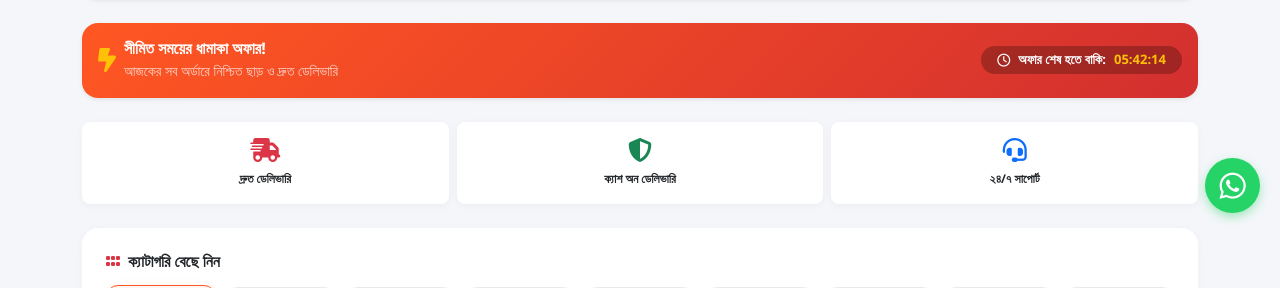
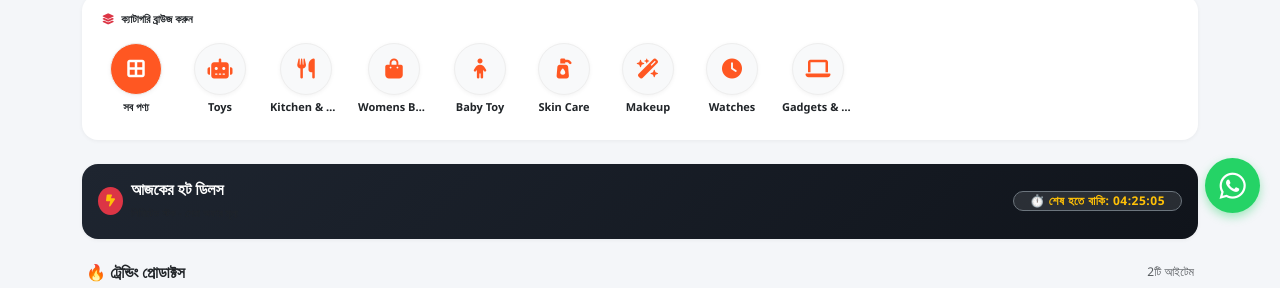
Before and after one commit to WebsiteMaker9876/NovaCartBd, a Flask app: page / in a window 1280 px wide. Shown: the part 507-795 px from the top of the page. Run offline with Flask 3, Linux system fonts and the light colour scheme; data comes from the database, SQL or seed files in the repository; some libraries are stand-ins or nearby versions.

Commit message:
Update index.html

```diff
--- a/templates/index.html
+++ b/templates/index.html
@@ -4,125 +4,107 @@
 
 {% block content %}
 
-<!-- Hero Banner Section -->
+<!-- Hero Offer Banner -->
 {% if site_settings.header_banner_url %}
-<div class="hero-banner-section mb-4">
+<div class="mb-3">
     <a href="{{ site_settings.banner_link }}" class="d-block text-decoration-none">
-        <div class="card border-0 rounded-4 overflow-hidden shadow-sm position-relative">
-            <img src="{{ site_settings.header_banner_url }}" alt="Hero Banner" class="w-100 img-fluid hero-img" style="max-height: 380px; object-fit: cover;">
+        <div class="card border-0 rounded-4 overflow-hidden shadow-sm bg-dark">
+            <img src="{{ site_settings.header_banner_url }}" alt="Offer Banner" class="w-100 img-fluid hero-banner-img" style="max-height: 360px; object-fit: cover;">
         </div>
     </a>
 </div>
 {% endif %}
 
-<!-- Flash Sale Offer Bar with Live Timer -->
-<div class="bg-gradient-danger text-white p-3 rounded-4 shadow-sm mb-4 d-flex flex-wrap align-items-center justify-content-between gap-2" style="background: linear-gradient(135deg, #ff5722, #d32f2f);">
-    <div class="d-flex align-items-center gap-2">
-        <i class="fa-solid fa-bolt-lightning fs-4 text-warning animate-pulse"></i>
-        <div>
-            <h6 class="fw-bold m-0 fs-6">সীমিত সময়ের ধামাকা অফার!</h6>
-            <small class="opacity-75">আজকের সব অর্ডারে নিশ্চিত ছাড় ও দ্রুত ডেলিভারি</small>
-        </div>
+<!-- International Standard Compact Horizontal Category Scroll -->
+<div class="bg-white p-3 rounded-4 shadow-xs mb-4 border-0">
+    <div class="d-flex align-items-center justify-content-between mb-2 px-1">
+        <span class="fw-bold text-dark text-uppercase tracking-wider" style="font-size: 11px; color: #666;"><i class="fa-solid fa-layer-group text-danger me-1"></i> ক্যাটাগরি ব্রাউজ করুন</span>
+        {% if current_cat %}
+        <a href="/" class="small text-danger text-decoration-none fw-bold" style="font-size: 11px;"><i class="fa-solid fa-rotate-left me-1"></i> রিমুভ ফিল্টার</a>
+        {% endif %}
     </div>
-    <div class="d-flex align-items-center gap-2 fw-bold bg-black bg-opacity-25 px-3 py-1 rounded-pill" style="font-size: 13px;">
-        <i class="fa-regular fa-clock"></i> অফার শেষ হতে বাকি: <span id="offerTimer" class="text-warning">05:42:19</span>
+
+    <div class="category-scroll-container d-flex gap-3 overflow-x-auto py-2 px-1" style="scrollbar-width: none; -ms-overflow-style: none;">
+        <a href="/" class="category-circle-item text-decoration-none text-center {% if not current_cat %}active{% endif %}" style="min-width: 68px;">
+            <div class="icon-box rounded-circle mx-auto d-flex align-items-center justify-content-center shadow-xs mb-1" style="width: 52px; height: 52px; background: {% if not current_cat %}#ff5722{% else %}#f8f9fa{% endif %}; color: {% if not current_cat %}#fff{% else %}#ff5722{% endif %}; border: 1px solid #eee;">
+                <i class="fa-solid fa-border-all fs-5"></i>
+            </div>
+            <span class="d-block text-dark fw-semibold text-truncate" style="font-size: 11px;">সব পণ্য</span>
+        </a>
+
+        {% for cat in categories %}
+        <a href="/?category={{ cat.name }}" class="category-circle-item text-decoration-none text-center {% if current_cat == cat.name %}active{% endif %}" style="min-width: 68px;">
+            <div class="icon-box rounded-circle mx-auto d-flex align-items-center justify-content-center shadow-xs mb-1" style="width: 52px; height: 52px; background: {% if current_cat == cat.name %}#ff5722{% else %}#f8f9fa{% endif %}; color: {% if current_cat == cat.name %}#fff{% else %}#ff5722{% endif %}; border: 1px solid #eee;">
+                <i class="fa-solid {{ cat.icon }} fs-5"></i>
+            </div>
+            <span class="d-block text-dark fw-semibold text-truncate" style="font-size: 11px; max-width: 72px;">{{ cat.name }}</span>
+        </a>
+        {% endfor %}
     </div>
 </div>
 
-<!-- Trust & Support Badges -->
-<div class="row g-2 mb-4 text-center">
-    <div class="col-4">
-        <div class="p-3 bg-white rounded-3 shadow-xs border-0 d-flex flex-column align-items-center justify-content-center h-100">
-            <i class="fa-solid fa-truck-fast text-danger fs-4 mb-2"></i>
-            <span class="fw-bold text-dark" style="font-size: 12px;">দ্রুত ডেলিভারি</span>
+<!-- Flash Sale Timer Banner -->
+<div class="bg-dark text-white p-3 rounded-4 shadow-xs mb-4 d-flex align-items-center justify-content-between flex-wrap gap-2" style="background: linear-gradient(135deg, #1e2530, #10141b) !important;">
+    <div class="d-flex align-items-center gap-2">
+        <span class="badge bg-danger p-2 rounded-circle"><i class="fa-solid fa-bolt-lightning text-warning"></i></span>
+        <div>
+            <h6 class="fw-bold m-0 fs-6 text-white">আজকের হট ডিলস</h6>
+            <small class="text-muted" style="font-size: 11px;">লিমিটেড স্টক - সেরা অফার মূল্য</small>
         </div>
     </div>
-    <div class="col-4">
-        <div class="p-3 bg-white rounded-3 shadow-xs border-0 d-flex flex-column align-items-center justify-content-center h-100">
-            <i class="fa-solid fa-shield-halved text-success fs-4 mb-2"></i>
-            <span class="fw-bold text-dark" style="font-size: 12px;">ক্যাশ অন ডেলিভারি</span>
-        </div>
-    </div>
-    <div class="col-4">
-        <div class="p-3 bg-white rounded-3 shadow-xs border-0 d-flex flex-column align-items-center justify-content-center h-100">
-            <i class="fa-solid fa-headset text-primary fs-4 mb-2"></i>
-            <span class="fw-bold text-dark" style="font-size: 12px;">২৪/৭ সাপোর্ট</span>
-        </div>
-    </div>
-</div>
-
-<!-- Category Filter Section -->
-<div class="bg-white p-3 p-md-4 rounded-4 shadow-xs mb-4 border-0">
-    <div class="d-flex align-items-center justify-content-between mb-3">
-        <h6 class="fw-bold m-0 text-dark fs-6 d-flex align-items-center">
-            <i class="fa-solid fa-grip text-danger me-2"></i> ক্যাটাগরি বেছে নিন
-        </h6>
-        {% if current_cat %}
-        <a href="/" class="btn btn-soft-danger btn-sm rounded-pill px-3 fw-bold" style="font-size: 12px;"><i class="fa-solid fa-xmark me-1"></i> ফিল্টার মুছুন</a>
-        {% endif %}
-    </div>
-    <div class="category-grid-box">
-        <a href="/" class="category-card {% if not current_cat %}active{% endif %}">
-            <i class="fa-solid fa-store"></i>
-            <span>সব পণ্য</span>
-        </a>
-        {% for cat in categories %}
-        <a href="/?category={{ cat.name }}" class="category-card {% if current_cat == cat.name %}active{% endif %}">
-            <i class="fa-solid {{ cat.icon }}"></i>
-            <span>{{ cat.name }}</span>
-        </a>
-        {% endfor %}
+    <div class="bg-white bg-opacity-10 px-3 py-1.5 rounded-pill border border-secondary text-warning fw-bold" style="font-size: 12px; letter-spacing: 0.5px;">
+        ⏱️ শেষ হতে বাকি: <span id="offerTimer">04:25:10</span>
     </div>
 </div>
 
 <!-- Products Grid Section -->
 {% if products %}
 <div class="d-flex align-items-center justify-content-between mb-3 px-1">
-    <h5 class="fw-bold m-0 text-dark d-flex align-items-center" style="letter-spacing: -0.3px;">
+    <h5 class="fw-bold m-0 text-dark d-flex align-items-center" style="font-size: 16px;">
         🔥 ট্রেন্ডিং প্রোডাক্টস
     </h5>
-    <span class="text-muted small fw-medium">{{ products|length }}টি প্রোডাক্ট</span>
+    <span class="text-muted small fw-medium" style="font-size: 12px;">{{ products|length }}টি আইটেম</span>
 </div>
 
-<div class="row row-cols-2 row-cols-md-4 row-cols-lg-4 g-3 mb-5">
+<div class="row row-cols-2 row-cols-md-4 row-cols-lg-4 g-2 g-md-3 mb-5">
     {% for p in products %}
     {% set discount = (((p.regular_price - p.sale_price) / p.regular_price) * 100)|int %}
     <div class="col">
-        <div class="card h-100 border-0 shadow-xs rounded-4 overflow-hidden position-relative bg-white product-clean-card">
+        <div class="card h-100 border-0 shadow-xs rounded-3 overflow-hidden position-relative bg-white intl-product-card">
 
             {% if discount > 0 %}
-            <span class="badge position-absolute top-0 start-0 m-2 px-2 py-1 rounded-2 fw-bold text-white shadow-xs" style="background-color: #ff3b30; font-size: 10px; z-index: 2;">
-                {{ discount }}% OFF
+            <span class="badge position-absolute top-0 start-0 m-2 px-2 py-1 rounded-2 fw-bold text-white shadow-xs" style="background-color: #e53935; font-size: 10px; z-index: 2;">
+                -{{ discount }}%
             </span>
             {% endif %}
 
-            <a href="/p/{{ p.slug }}" class="text-decoration-none bg-light d-block position-relative text-center overflow-hidden" style="height: 180px;">
-                <img src="{{ p.image }}" class="w-100 h-100 clean-prod-img" style="object-fit: contain; padding: 8px; transition: transform 0.3s ease;" alt="{{ p.name }}">
+            <!-- Clean Image Area -->
+            <a href="/p/{{ p.slug }}" class="text-decoration-none bg-light d-block position-relative text-center overflow-hidden" style="height: 165px;">
+                <img src="{{ p.image }}" class="w-100 h-100 intl-prod-img" style="object-fit: contain; padding: 6px; transition: transform 0.3s ease;" alt="{{ p.name }}">
             </a>
 
-            <div class="card-body p-3 d-flex flex-column justify-content-between">
+            <!-- Content Area -->
+            <div class="card-body p-2.5 p-md-3 d-flex flex-column justify-content-between">
                 <div>
                     <div class="d-flex justify-content-between align-items-center mb-1">
                         <span class="text-muted" style="font-size: 10px; font-weight: 500;">CODE: {{ p.code }}</span>
-                        <div class="text-warning" style="font-size: 10px;">
-                            <i class="fa-solid fa-star"></i> 4.9
-                        </div>
+                        <span class="text-warning" style="font-size: 10px;"><i class="fa-solid fa-star"></i> 4.9</span>
                     </div>
-                    <h6 class="fw-bold text-dark mb-2 prod-title">
+                    <h6 class="fw-semibold text-dark mb-2 intl-title">
                         <a href="/p/{{ p.slug }}" class="text-dark text-decoration-none">{{ p.name }}</a>
                     </h6>
                 </div>
 
                 <div class="mt-2">
-                    <div class="d-flex align-items-baseline gap-2 mb-2">
-                        <span class="fw-bold text-danger fs-5" style="font-family: inherit;">৳{{ p.sale_price|int }}</span>
+                    <div class="d-flex align-items-baseline gap-1.5 mb-2">
+                        <span class="fw-bold text-danger fs-6" style="font-size: 16px !important;">৳{{ p.sale_price|int }}</span>
                         {% if p.regular_price > p.sale_price %}
-                        <del class="text-muted small" style="font-size: 12px;">৳{{ p.regular_price|int }}</del>
+                        <del class="text-muted small" style="font-size: 11px;">৳{{ p.regular_price|int }}</del>
                         {% endif %}
                     </div>
 
-                    <a href="/p/{{ p.slug }}" class="btn btn-danger w-100 fw-bold py-2 rounded-3 btn-order-clean d-flex align-items-center justify-content-center gap-1">
-                        <i class="fa-solid fa-bolt fs-6"></i> অর্ডার করুন
+                    <a href="/p/{{ p.slug }}" class="btn btn-danger w-100 fw-bold py-1.5 rounded-2 intl-btn-order d-flex align-items-center justify-content-center gap-1" style="font-size: 12px; background-color: #ff5722; border: none;">
+                        <i class="fa-solid fa-bolt"></i> অর্ডার করুন
                     </a>
                 </div>
             </div>
@@ -130,36 +112,42 @@
     </div>
     {% endfor %}
 </div>
-{% else %}
-<div class="text-center py-5 bg-white rounded-4 border-0 shadow-xs my-4">
-    <i class="fa-solid fa-box-open text-muted fs-1 mb-3"></i>
-    <h6 class="text-muted fw-bold">এই ক্যাটাগরিতে কোনো পণ্য পাওয়া যায়নি!</h6>
-    <a href="/" class="btn btn-danger btn-sm mt-2 fw-bold px-4 py-2 rounded-pill">সব পণ্য দেখুন</a>
-</div>
 {% endif %}
 
-<!-- Customer Trust Testimonial Banner -->
-<div class="bg-white p-4 rounded-4 shadow-xs border-0 mb-5">
-    <h6 class="fw-bold text-center text-dark mb-3"><i class="fa-solid fa-heart text-danger me-1"></i> আমাদের সম্মানীত গ্রাহকদের মতামত</h6>
-    <div class="row g-3">
-        <div class="col-md-6">
-            <div class="p-3 bg-light rounded-3 border-0">
-                <div class="text-warning mb-1" style="font-size: 12px;"><i class="fa-solid fa-star"></i><i class="fa-solid fa-star"></i><i class="fa-solid fa-star"></i><i class="fa-solid fa-star"></i><i class="fa-solid fa-star"></i></div>
-                <p class="small text-secondary mb-1">"প্রোডাক্ট কোয়ালিটি অনেক ভালো পেয়েছি। ছবি যেমন দেখেছি সেম জিনিস পেয়েছি।"</p>
-                <small class="fw-bold text-dark d-block">- মোঃ আরিফ হোসেন (ঢাকা)</small>
-            </div>
-        </div>
-        <div class="col-md-6">
-            <div class="p-3 bg-light rounded-3 border-0">
-                <div class="text-warning mb-1" style="font-size: 12px;"><i class="fa-solid fa-star"></i><i class="fa-solid fa-star"></i><i class="fa-solid fa-star"></i><i class="fa-solid fa-star"></i><i class="fa-solid fa-star"></i></div>
-                <p class="small text-secondary mb-1">"মাত্র ২ দিনের মধ্যে ডেলিভারি পেয়েছি। পণ্য হাতে পেয়ে চেক করে টাকা দিয়েছি, খুবই নিরাপদ।"</p>
-                <small class="fw-bold text-dark d-block">- তানজিনা আক্তার (চট্টগ্রাম)</small>
-            </div>
-        </div>
-    </div>
-</div>
+<!-- International Standard Custom CSS -->
+<style>
+    .shadow-xs { box-shadow: 0 1px 4px rgba(0,0,0,0.05); }
+    .category-scroll-container::-webkit-scrollbar { display: none; }
 
-<!-- Live Timer Script -->
+    .intl-title {
+        font-size: 12px;
+        line-height: 1.35;
+        height: 33px;
+        overflow: hidden;
+        display: -webkit-box;
+        -webkit-line-clamp: 2;
+        -webkit-box-orient: vertical;
+    }
+
+    .intl-product-card {
+        border: 1px solid #f0f0f0 !important;
+        transition: all 0.25s ease;
+    }
+    .intl-product-card:hover {
+        transform: translateY(-3px);
+        box-shadow: 0 8px 16px rgba(0,0,0,0.08) !important;
+        border-color: #ffe0b2 !important;
+    }
+    .intl-product-card:hover .intl-prod-img {
+        transform: scale(1.04);
+    }
+
+    .category-circle-item:hover .icon-box {
+        transform: scale(1.05);
+        border-color: #ff5722 !important;
+    }
+</style>
+
 <script>
     function startTimer(duration, display) {
         var timer = duration, hours, minutes, seconds;
@@ -173,49 +161,13 @@
             seconds = seconds < 10 ? "0" + seconds : seconds;
 
             display.textContent = hours + ":" + minutes + ":" + seconds;
-
-            if (--timer < 0) {
-                timer = duration;
-            }
+            if (--timer < 0) timer = duration;
         }, 1000);
     }
     window.onload = function () {
-        var fiveHours = 60 * 60 * 5 + 60 * 42 + 19,
-            display = document.querySelector('#offerTimer');
-        if(display) startTimer(fiveHours, display);
+        var display = document.querySelector('#offerTimer');
+        if(display) startTimer(15910, display);
     };
 </script>
 
-<style>
-    .shadow-xs { box-shadow: 0 2px 8px rgba(0,0,0,0.04); }
-    .prod-title {
-        font-size: 13px;
-        line-height: 1.4;
-        height: 36px;
-        overflow: hidden;
-        display: -webkit-box;
-        -webkit-line-clamp: 2;
-        -webkit-box-orient: vertical;
-    }
-    .product-clean-card {
-        transition: transform 0.25s ease, box-shadow 0.25s ease;
-    }
-    .product-clean-card:hover {
-        transform: translateY(-4px);
-        box-shadow: 0 10px 20px rgba(0,0,0,0.08) !important;
-    }
-    .product-clean-card:hover .clean-prod-img {
-        transform: scale(1.05);
-    }
-    .btn-order-clean {
-        background-color: #ff5722;
-        border: none;
-        font-size: 13px;
-        transition: background-color 0.2s ease;
-    }
-    .btn-order-clean:hover {
-        background-color: #e64a19;
-    }
-</style>
-
 {% endblock %}
```
